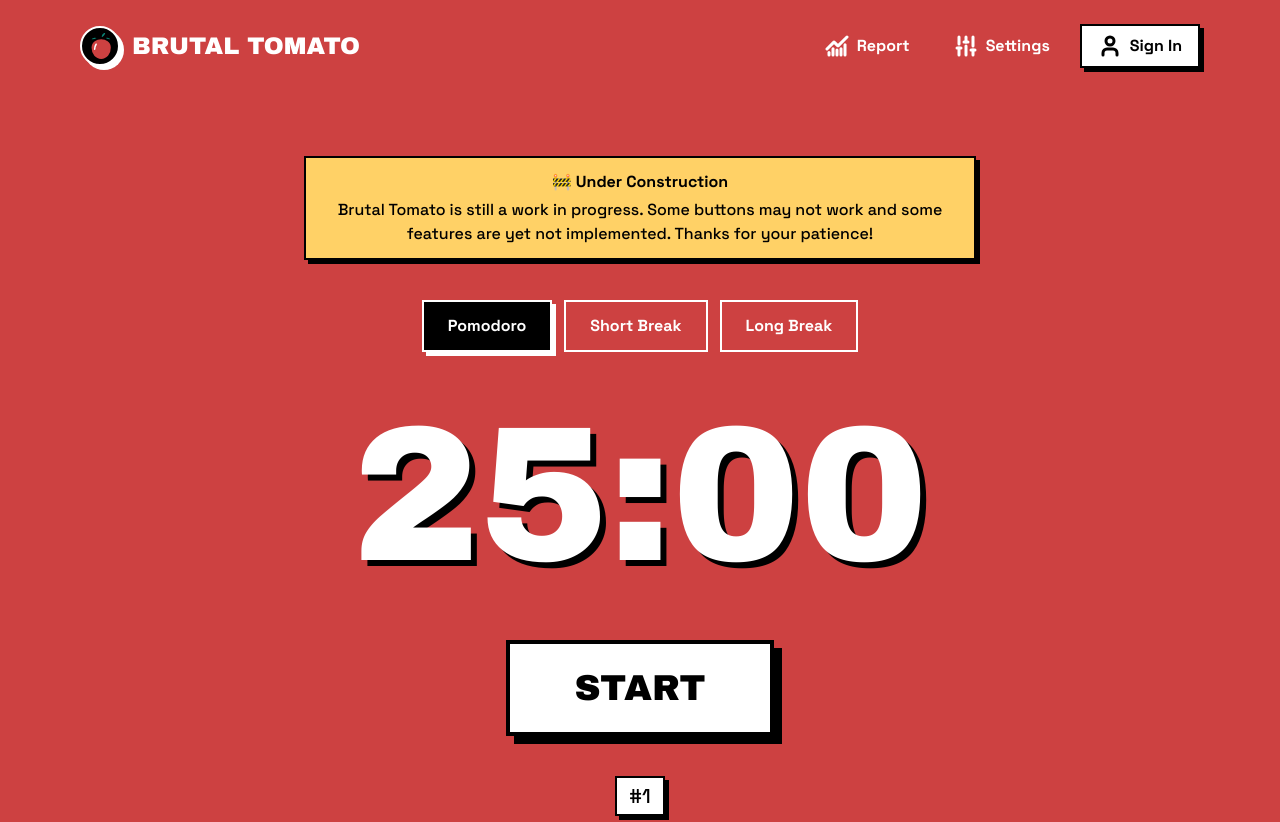
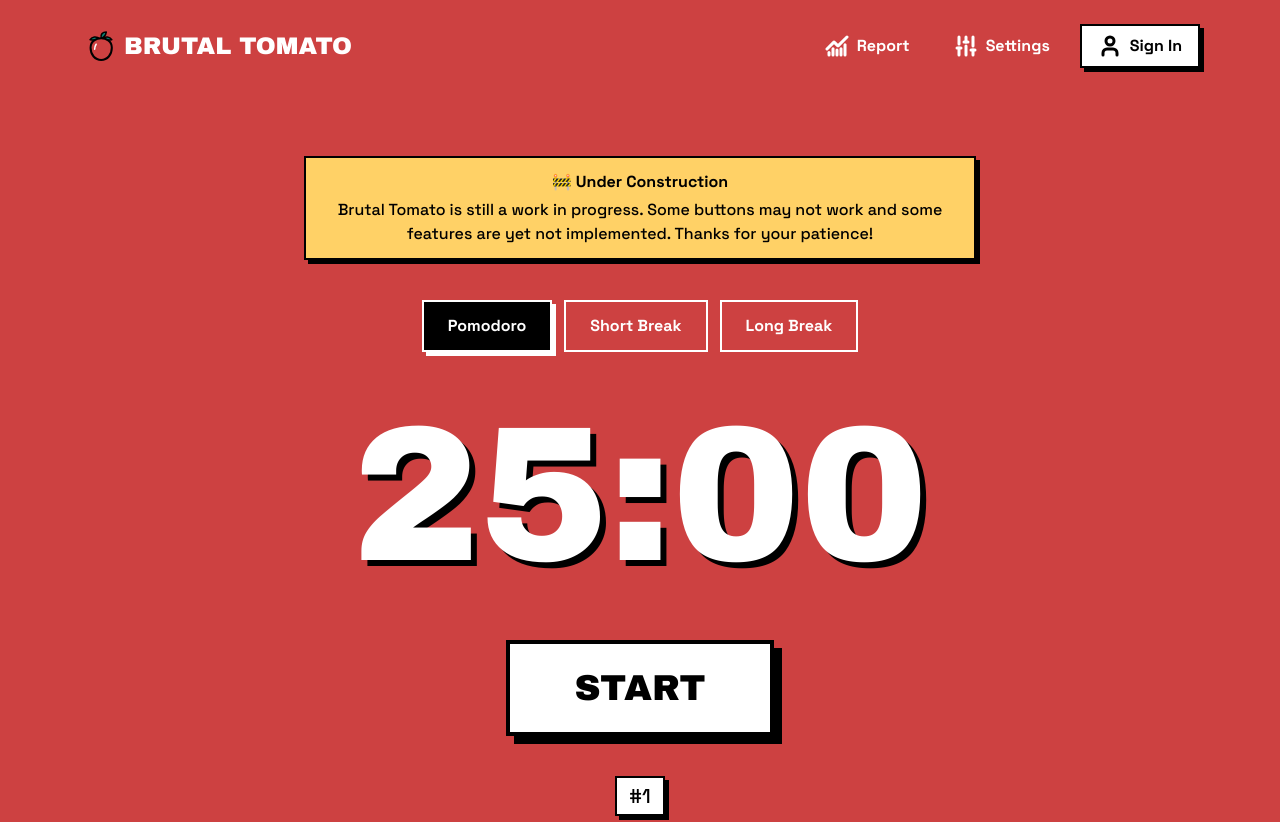
Before and after one commit to HsHs-dev/brutal-tomato, a React (Vite) app: page / in a window 1280 px wide. Shown: the top 822 px of the page. Built offline with nearby package versions, Linux system fonts and the light colour scheme.

Commit message:
remove logo background

```diff
--- a/src/components/Header.jsx
+++ b/src/components/Header.jsx
@@ -3,8 +3,8 @@ import { ChartNoAxesCombined, SlidersVertical, User } from 'lucide-react';
 export default function Header({ showSettings }) {
   return (
     <header className="flex px-4 py-6 justify-between items-center text-base mx-auto w-full max-w-6xl">
-      <a href="#" className="logo flex items-center gap-3 font-heading">
-        <span className="bg-black shadow-neo-white rounded-full grid size-10 shrink-0 place-items-center border-2 border-white ">
+      <a href="#" className="logo flex items-center gap-1 font-heading">
+        <span className="grid size-10 shrink-0 place-items-center">
           <img src="/favicon.svg?v=2" width="30" height="30" alt="" />
         </span>
         <span href="#" className="leading-none text-lg sm:text-2xl">BRUTAL TOMATO</span>
```
